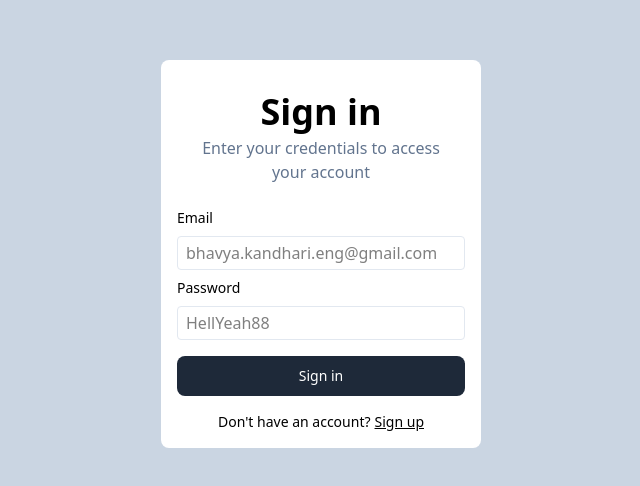
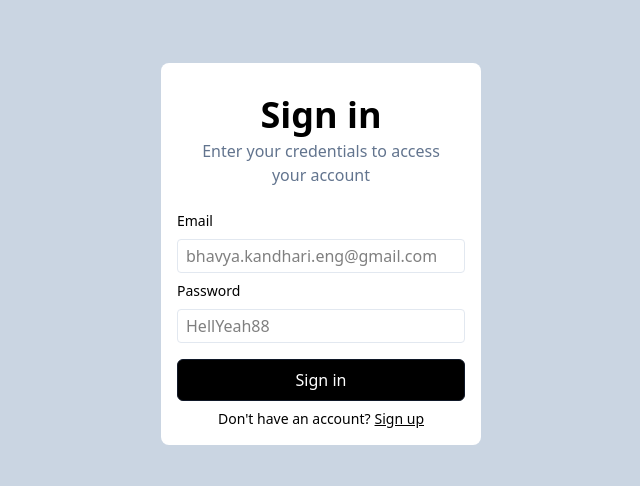
Before and after one commit to bkandh30/instaWallet, a React (Vite) app in the folder frontend/: page /signin in a window 1280 px wide. Shown: the part 146-632 px from the top of the page, without its empty margins (319-959 px from the left). Built offline with nearby package versions, Linux system fonts and the light colour scheme.

Commit message:
updated button

```diff
--- a/frontend/src/components/Button.jsx
+++ b/frontend/src/components/Button.jsx
@@ -1,3 +1,8 @@
 export function Button({label, onClick}) {
-    return <button onClick={onClick} type="button" class="w-full text-white bg-gray-800 hover:bg-gray-900 focus:outline-none focus:ring-4 focus:ring-gray-300 font-medium rounded-lg text-sm px-5 py-2.5 me-2 mb-2">{label}</button>
+    return <button onClick={onClick}
+            type="button"
+            class="w-full text-white bg-black hover:bg-gray-800
+                border border-gray-900 rounded-md inline-flex
+                items-center justify-center py-2 px-5 text-center
+                text-base font-medium transition">{label}</button>
 }
```
